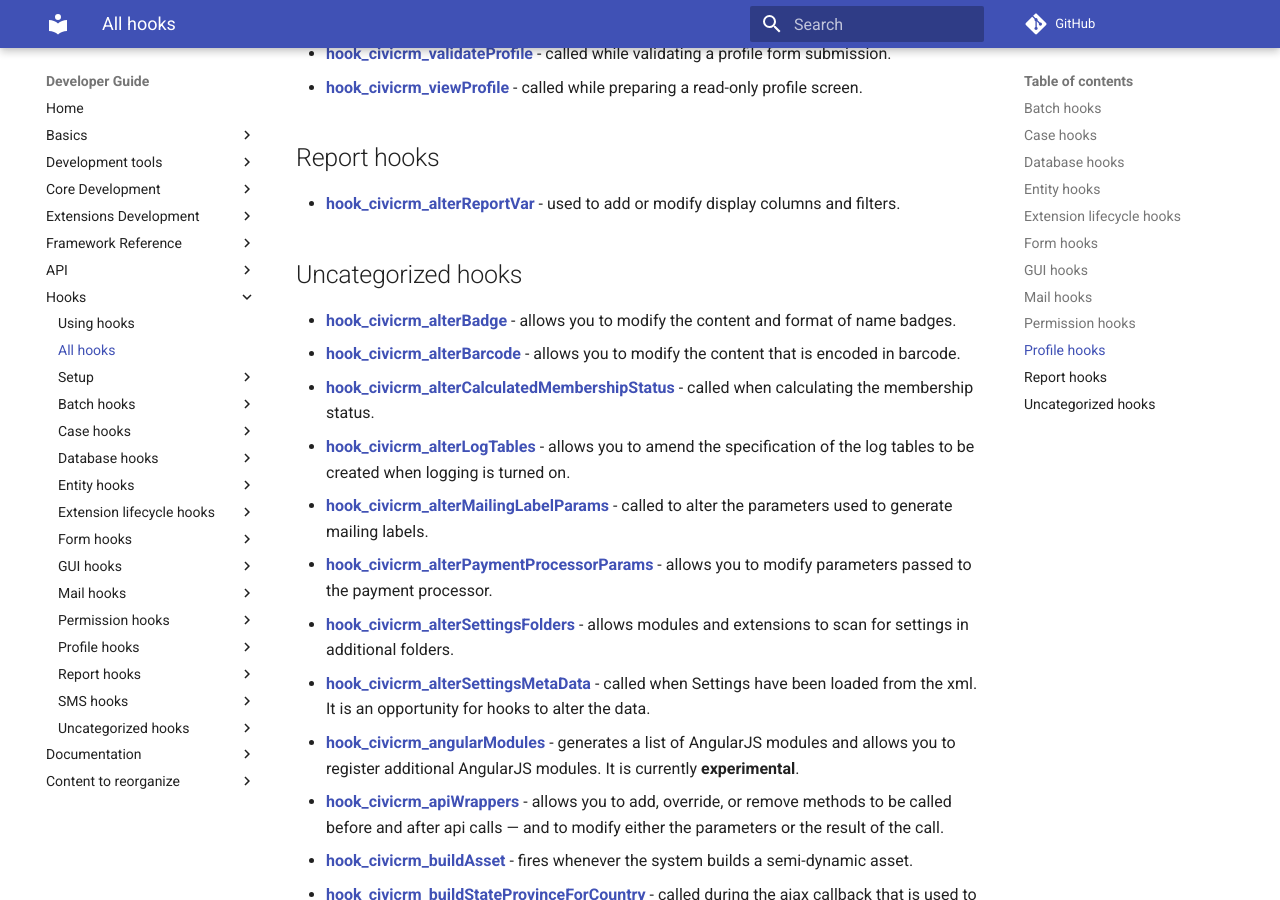
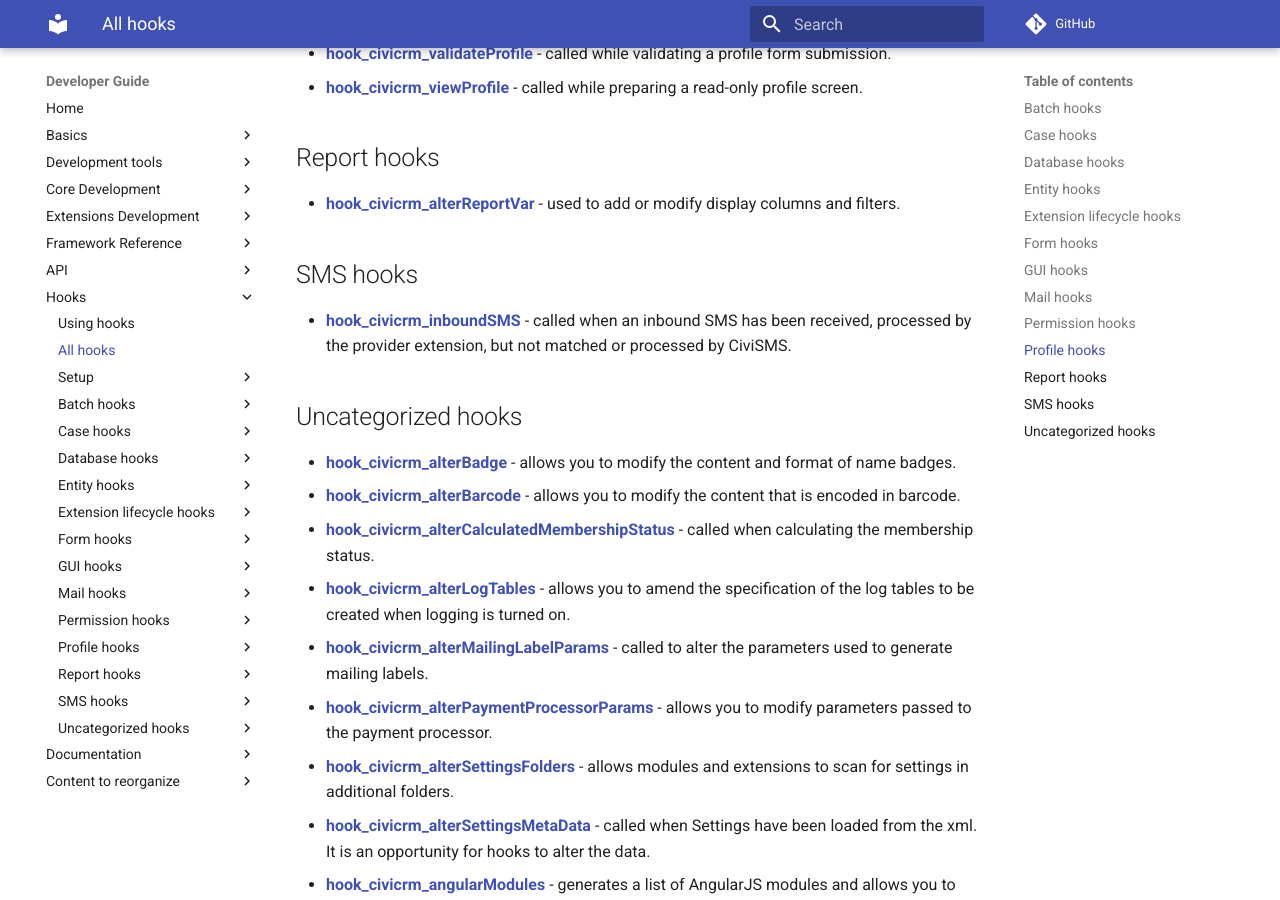
Before and after one commit to civicrm/civicrm-dev-docs, an MkDocs documentation site: the page built from docs/hooks/list.md, in a window 1280 px wide and 900 px high, scrolled down 4320 px. Built offline with MkDocs 1.6.1 and Material for MkDocs 9.7.7, drawn with Linux system fonts in a browser that asks for light colours; comment, search, counter and statistics services are not loaded; old or Windows-style settings are respelled for this version of MkDocs.

Commit message:
Re-generate hooks list
- Now includes for hook_civicrm_inboundSMS

```diff
--- a/docs/hooks/list.md
+++ b/docs/hooks/list.md
@@ -113,6 +113,10 @@
 
 * **[hook_civicrm_alterReportVar](/hooks/hook_civicrm_alterReportVar.md)** - used to add or modify display columns and filters.
 
+## SMS hooks
+
+* **[hook_civicrm_inboundSMS](/hooks/hook_civicrm_inboundSMS.md)** - called when an inbound SMS has been received, processed by the provider extension, but not matched or processed by CiviSMS.
+
 ## Uncategorized hooks
 
 * **[hook_civicrm_alterBadge](/hooks/hook_civicrm_alterBadge.md)** - allows you to modify the content and format of name badges.
```
